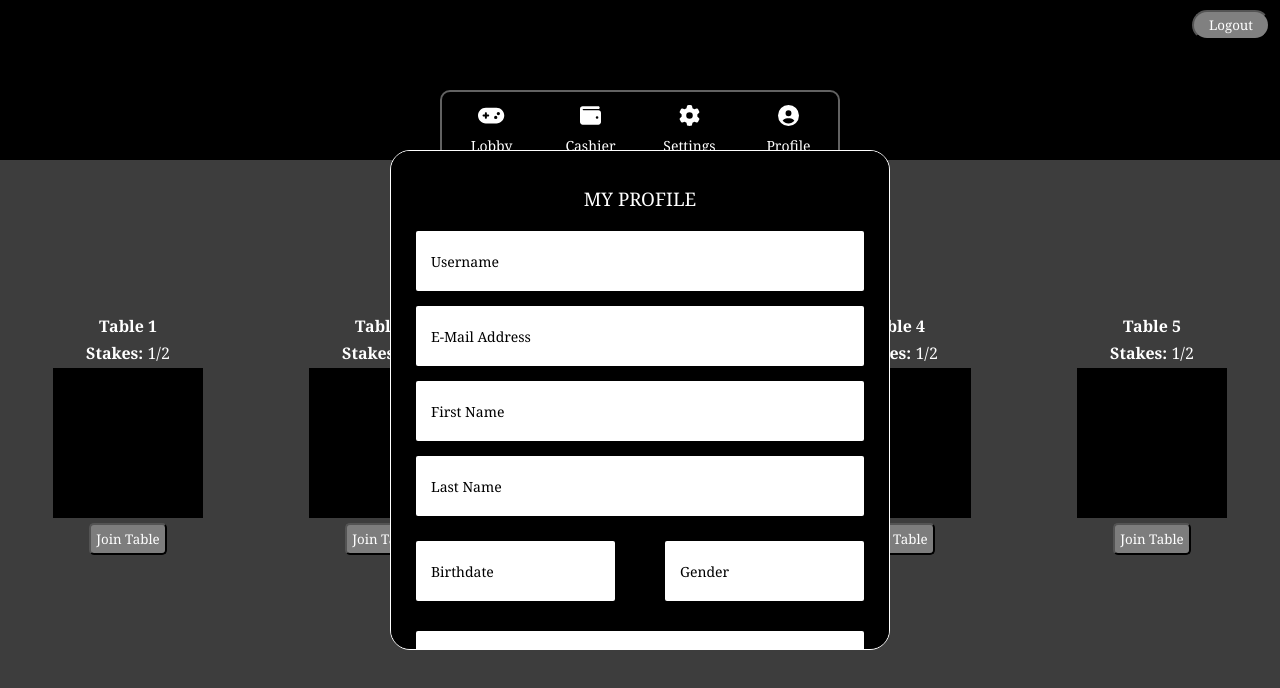
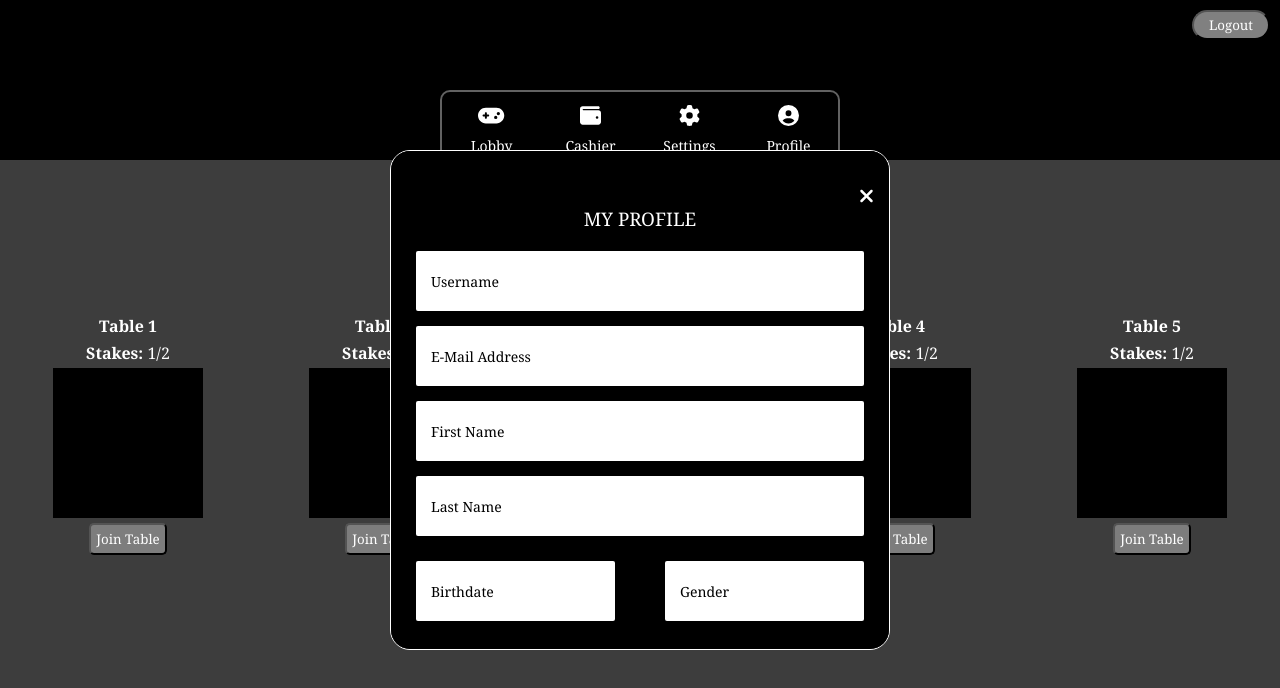
Before and after one commit to lavell119/pong_react, a React (Create React App) app in the folder frontend/: page / in a window 1280 px wide. Both pictures are taken after a click on the element "Profile". Shown: the top 688 px of the page. Built offline with nearby package versions, Linux system fonts and the light colour scheme; no server answers.

Commit message:
added font awesome cross icon to ProfilePopup

```diff
--- a/frontend/src/App.css
+++ b/frontend/src/App.css
@@ -225,3 +225,10 @@ a {
 .redux_test {
   color: white;
 }
+
+.cross_btn_wrapper {
+  display: flex;
+  justify-content: end;
+  padding-right: 15px;
+  width: 100%;
+}
--- a/frontend/src/components/Lobby.js
+++ b/frontend/src/components/Lobby.js
@@ -1,7 +1,7 @@
 import React from 'react'
 import { useState } from 'react'
 import { FontAwesomeIcon } from '@fortawesome/react-fontawesome'
-import { faGamepad, faWallet, faGear, faCircleUser } from '@fortawesome/free-solid-svg-icons'
+import { faGamepad, faWallet, faGear, faCircleUser, xmark } from '@fortawesome/free-solid-svg-icons'
 import { useSelector } from 'react-redux'
 import ProfilePopup from './popups/ProfilePopup'
 
--- a/frontend/src/components/popups/ProfilePopup.js
+++ b/frontend/src/components/popups/ProfilePopup.js
@@ -1,10 +1,12 @@
-
 import React from 'react'
+import { FontAwesomeIcon } from '@fortawesome/react-fontawesome'
+import { faXmark } from '@fortawesome/free-solid-svg-icons'
 
 export default function ProfilePopup() {
   return (
     <div className="profile_popup">
           <div className="profile_popup_content">
+            <div className="cross_btn_wrapper"><FontAwesomeIcon icon={faXmark} size="lg" style={{color: "#white",}} /></div>
             <h3>MY PROFILE</h3>
             <div className='profile_popup_field'>
               <span>Username</span>
```
